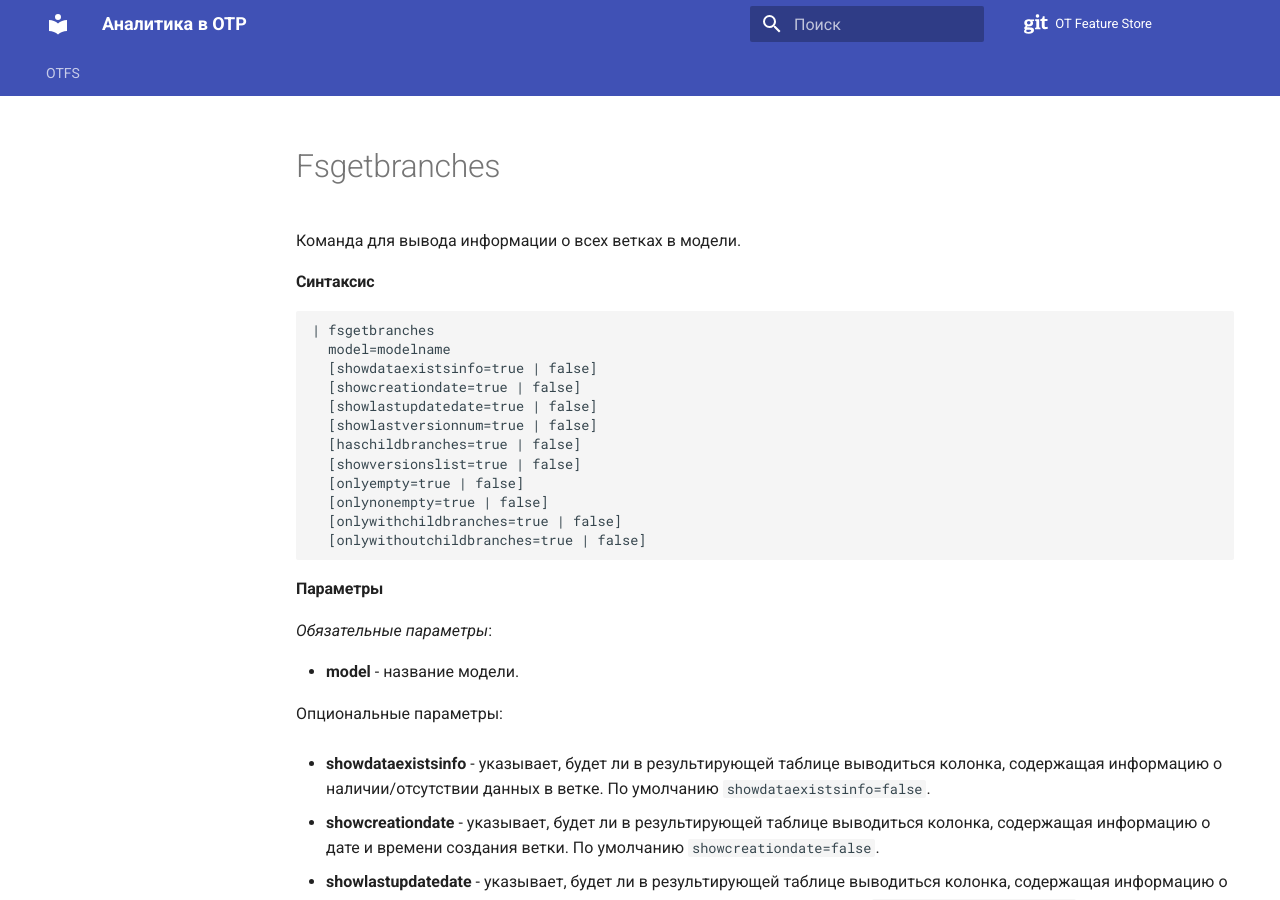
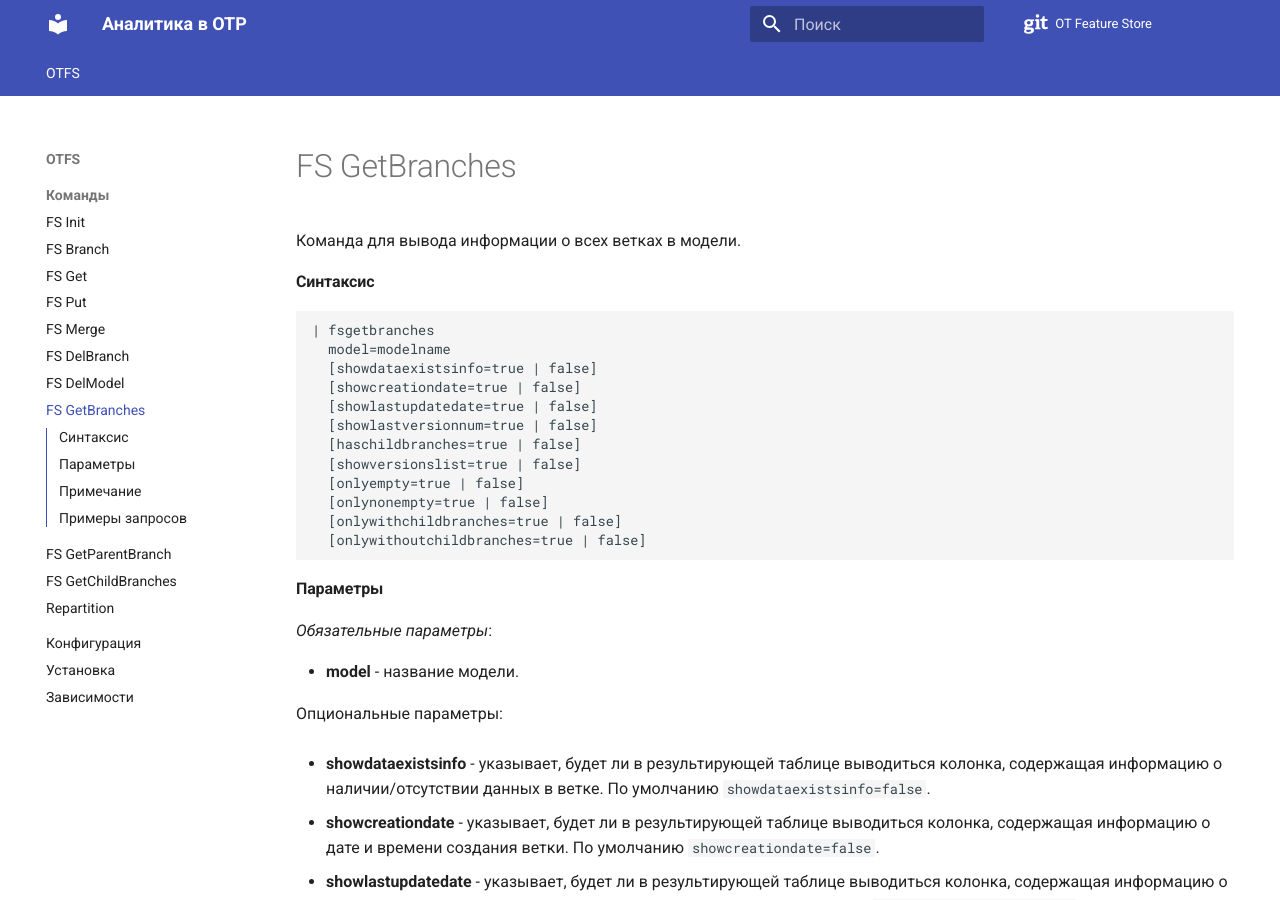
Before and after one commit to ISGNeuroTeam/otfs, an MkDocs documentation site: the page built from docs/docs/fsgetbranches.md, in a window 1280 px wide and 900 px high. Built offline with MkDocs 1.6.1 and Material for MkDocs 9.7.7, drawn with Linux system fonts in a browser that asks for light colours; comment, search, counter and statistics services are not loaded.

Commit message:
Developed documentation for OTFS commands.

```diff
--- a/docs/mkdocs.yaml
+++ b/docs/mkdocs.yaml
@@ -2,8 +2,16 @@ site_name: Аналитика в OTP
 nav:
   - OTFS:
       - Команды:
+          - FS Init: fsinit.md
+          - FS Branch: fsbranch.md
           - FS Get: fsget.md
           - FS Put: fsput.md
+          - FS Merge: fsmerge.md
+          - FS DelBranch: fsdelbranch.md
+          - FS DelModel: fsdelmodel.md
+          - FS GetBranches: fsgetbranches.md
+          - FS GetParentBranch: fsgetparentbranch.md
+          - FS GetChildBranches: fsgetchildbranches.md
           - Repartition: repartition.md
       - Конфигурация: config.md
       - Установка: install.md
```
Also changed, not shown: 1 other file.
